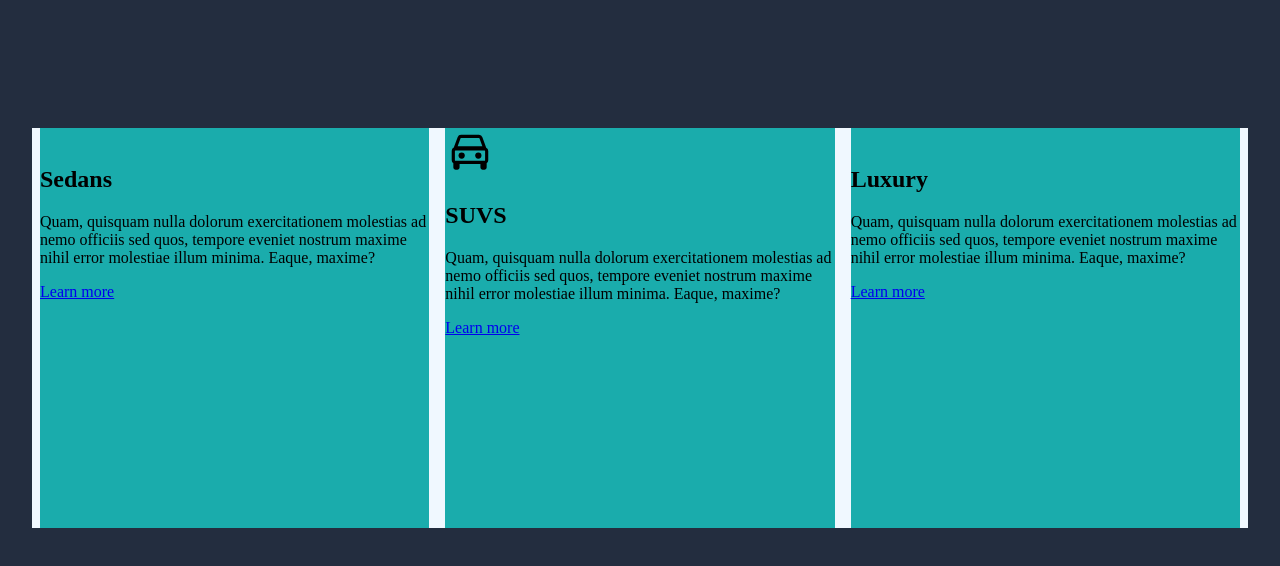
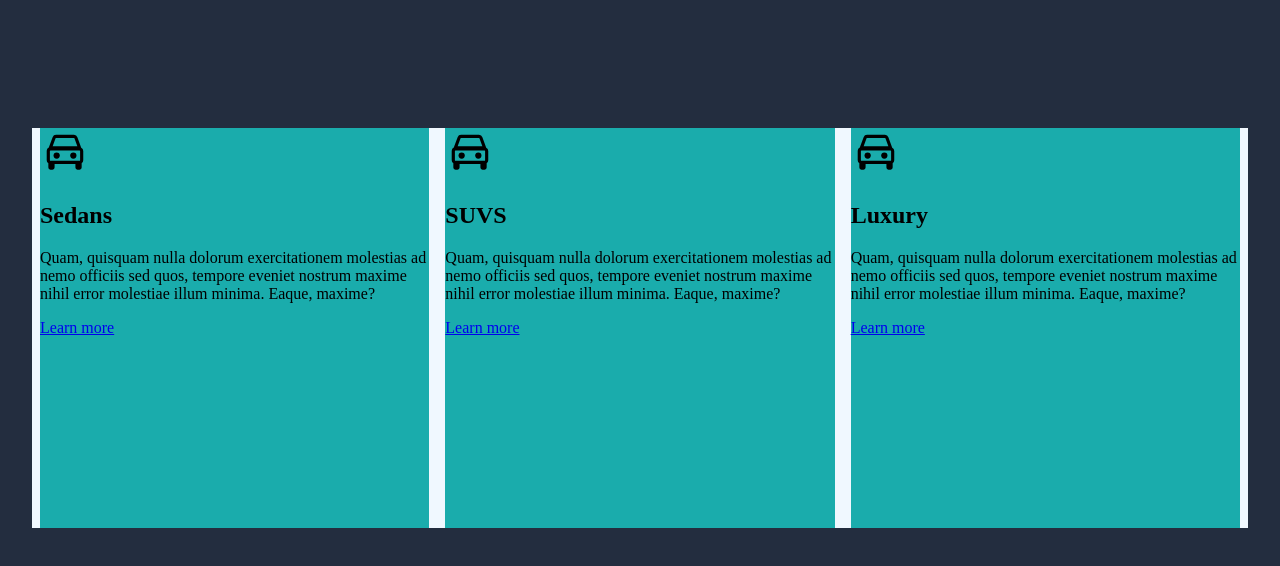
Before and after one commit to BjoseAntonio/HTML_CSS, a plain HTML site: page reto3/index.html in a window 1280 px wide. Drawn offline with Linux system fonts and the light colour scheme.

Commit message:
HTML_CSS

```diff
--- a/reto3/index.html
+++ b/reto3/index.html
@@ -11,6 +11,7 @@
 <body>
    <div class="cards">
     <article class="card">
+        <svg xmlns="http://www.w3.org/2000/svg" width="50" height="50" viewBox="0 0 24 24"><path fill="#000000" d="m19.78 9.44l-1.84-5a1.75 1.75 0 0 0-1.64-1.19H7.7A1.75 1.75 0 0 0 6.06 4.4l-1.84 5a1.76 1.76 0 0 0-1 1.56v4.5A1.73 1.73 0 0 0 4 16.94S4 17 4 17v2a1 1 0 0 0 1 1h1a1 1 0 0 0 1-1v-1.75h10V19a1 1 0 0 0 1 1h1a1 1 0 0 0 1-1v-2.06a1.73 1.73 0 0 0 .76-1.44V11a1.76 1.76 0 0 0-.98-1.56Zm-.53 6.06a.25.25 0 0 1-.25.25H5a.25.25 0 0 1-.25-.25V11a.25.25 0 0 1 .25-.25h14a.25.25 0 0 1 .25.25ZM7.47 4.91a.25.25 0 0 1 .23-.16h8.6a.25.25 0 0 1 .23.16l1.4 3.84H6.07Z"/><circle cx="8" cy="13.25" r="1.5" fill="#000000"/><circle cx="16" cy="13.25" r="1.5" fill="#000000"/></svg>
         <img src="" alt=""><!--Imagen-->
         <h2 class="card__title">Sedans</h2>
         <p class="text">Quam, quisquam nulla dolorum exercitationem molestias ad nemo officiis sed quos, tempore eveniet nostrum maxime nihil error molestiae illum minima. Eaque, maxime?</p><!--text-->
@@ -27,6 +28,7 @@
     </article><!-- card -->
 
     <article class="card">
+        <svg xmlns="http://www.w3.org/2000/svg" width="50" height="50" viewBox="0 0 24 24"><path fill="#000000" d="m19.78 9.44l-1.84-5a1.75 1.75 0 0 0-1.64-1.19H7.7A1.75 1.75 0 0 0 6.06 4.4l-1.84 5a1.76 1.76 0 0 0-1 1.56v4.5A1.73 1.73 0 0 0 4 16.94S4 17 4 17v2a1 1 0 0 0 1 1h1a1 1 0 0 0 1-1v-1.75h10V19a1 1 0 0 0 1 1h1a1 1 0 0 0 1-1v-2.06a1.73 1.73 0 0 0 .76-1.44V11a1.76 1.76 0 0 0-.98-1.56Zm-.53 6.06a.25.25 0 0 1-.25.25H5a.25.25 0 0 1-.25-.25V11a.25.25 0 0 1 .25-.25h14a.25.25 0 0 1 .25.25ZM7.47 4.91a.25.25 0 0 1 .23-.16h8.6a.25.25 0 0 1 .23.16l1.4 3.84H6.07Z"/><circle cx="8" cy="13.25" r="1.5" fill="#000000"/><circle cx="16" cy="13.25" r="1.5" fill="#000000"/></svg>
         <img src="" alt=""><!--Imagen-->
         <h2 class="card__title">Luxury</h2>
         <p>Quam, quisquam nulla dolorum exercitationem molestias ad nemo officiis sed quos, tempore eveniet nostrum maxime nihil error molestiae illum minima. Eaque, maxime?
```
